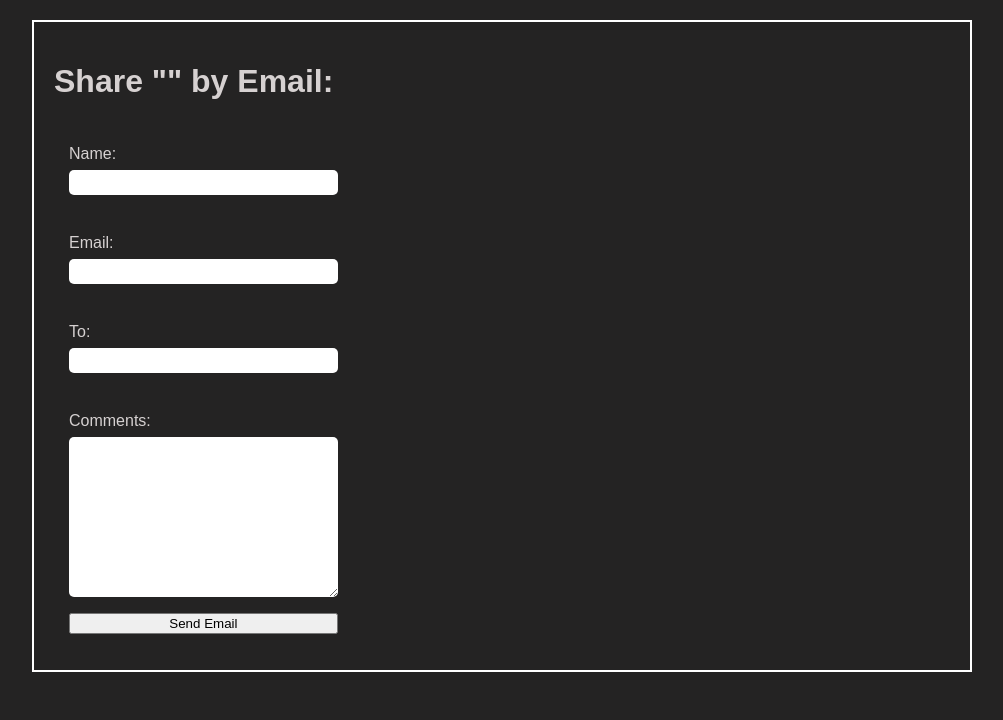
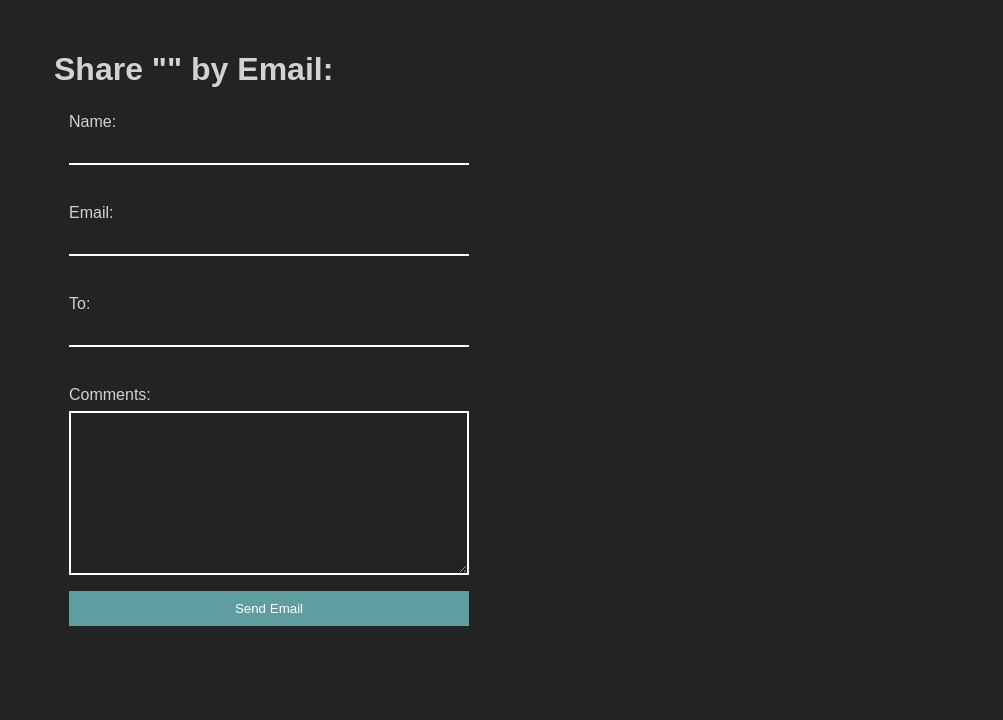
Before and after one commit to devShakib015/myBLog, a Django app: template mysite/blog/templates/blog/share.html in a window 1280 px wide. Shown: the part 80-800 px from the top of the page, without its empty margins (138-1141 px from the left). Run offline with Django 3.2, Linux system fonts and the light colour scheme; the template is opened without the code that fills it: values that come from a table or form of the project are taken from there, others are empty.

Commit message:
Updated upto adding tags

```diff
--- a/mysite/blog/models.py
+++ b/mysite/blog/models.py
@@ -1,6 +1,7 @@
 from django.db import models
 from django.utils import timezone
 from django.contrib.auth.models import User
+from taggit.managers import TaggableManager
 
 # Create your models here.
 class Post(models.Model):
@@ -17,6 +18,7 @@
     created = models.DateTimeField(auto_now_add=True)
     updated = models.DateTimeField(auto_now=True)
     status = models.CharField(max_length=10, choices=STATUS, default='draft')
+    tags = TaggableManager()
 
     class Meta:
         ordering = ('-publish',)
--- a/mysite/blog/static/css/blog.css
+++ b/mysite/blog/static/css/blog.css
@@ -12,7 +12,12 @@
 
 a{
     text-decoration: none;
+    color: teal;
+}
+
+a:hover{
     color: white;
+    transition: 0.5s;
 }
 
 body{
@@ -33,7 +38,9 @@
 #brand{
     width: 50%;
     text-align: center;
-
+}
+#brand a{
+    color: white;
 }
 #navbar{
     width: 50%;
@@ -49,15 +56,24 @@
     font-size: 20px;
 }
 
+#navbar ul a{
+    color: white;
+}
+
 #navbar ul a:hover{
-    color: rgb(20, 20, 20);
+    color: rgb(0, 0, 0);
 }
 
 #content{
     width: 70%;
-    border: 2px solid white;
     margin: 20px auto;
+    padding: 10px;
+}
+
+.post_card{
+    box-shadow: 0 0 3px 2px black;
     padding: 20px;
+    margin-bottom: 25px;
 }
 
 #welcome{
@@ -66,7 +82,7 @@
 }
 
 .link_title{
-    color: wheat;
+    color: cadetblue;
 }
 
 .link_title:hover{
@@ -78,7 +94,7 @@
 }
 
 .pagination-position a{
-    color: turquoise;
+    color: cadetblue;
 }
 
 .pagination-position a:hover{
@@ -86,11 +102,12 @@
 }
 
 form{
+    margin-top: -20px;
     padding-left: 15px;
     line-height: 2;
+    width: 400px;
     display: flex;
     flex-direction: column;
-    width: 30%;
 }
 form p{
     display: flex;
@@ -98,17 +115,33 @@
 }
 
 .button{
-    width: auto;
     justify-self: end;
     border: none;
     padding: 10px;
     color: white;
-    background: teal;
+    background: cadetblue;
 }
 
-form p input, textarea {
-	border: none;
-	width: 100%;
-	padding: 5px;
-	border-radius: 5px;
+.button:hover{
+    color: black;
+    background: white;
+    transition: 0.5s;
 }
+
+form p input{
+    border: transparent;
+	border-bottom: 2px solid white;
+    width: 100%;
+    background: transparent;
+    padding: 5px;
+    color: white;
+}
+
+form p textarea{
+    border: transparent;
+	border: 2px solid white;
+    width: 100%;
+    background: transparent;
+    padding: 5px;
+    color: white;
+}
--- a/mysite/blog/templates/blog/post_detail.html
+++ b/mysite/blog/templates/blog/post_detail.html
@@ -2,6 +2,7 @@
 {% block title %}{{ post.title }}{% endblock title %}
     {% block content %}
         <h1>{{ post.title }}</h1>
+        <p>Tags: {{ post.tags.all|join:", "}}</p>
         <small>Written by {{ post.author }} - {{ post.publish }}</small>
         <p>{{ post.body|linebreaks }}</p>
         <p>
@@ -25,14 +26,14 @@
 
         {% if new_comment %}
             <h3>Your comment has been added</h3>
-            <h2>Add another comment.</h2>
+            <h2>Add another comment:</h2>
             <form action="." method="post">
                 {% csrf_token %}
                 {{ comment_form.as_p }}
                 <input class="button" type="submit" value="Add Comment">
             </form>
         {% else %}
-            <h2>Add a new comment.</h2>
+            <h2>Add a new comment:</h2>
             <form action="." method="post">
                 {% csrf_token %}
                 {{ comment_form.as_p }}
--- a/mysite/blog/templates/blog/share.html
+++ b/mysite/blog/templates/blog/share.html
@@ -11,7 +11,7 @@
             <form action="." method="post">
                 {% csrf_token %}
                 {{ form.as_p }}
-                <input type="submit" value="Send Email">
+                <input class="button" type="submit" value="Send Email">
             </form>
         {% endif %}
     {% endblock content %}
--- a/mysite/blog/urls.py
+++ b/mysite/blog/urls.py
@@ -5,7 +5,8 @@
 
 urlpatterns = [
     path('', views.index, name='index'),
-    path('blog/', views.PostListView.as_view(), name='post_list'),
+    path('blog/', views.post_list, name='post_list'),
+    path('blog/tag/<slug:tag_slug>/', views.post_list, name='post_list_by_tag'),
     path('<slug:posts>/', views.post_detail, name='post_detail'),
     path('<int:post_id>/share/', views.post_share, name='post_share')
 ]
--- a/mysite/mysite/settings.py
+++ b/mysite/mysite/settings.py
@@ -32,6 +32,7 @@
 
 INSTALLED_APPS = [
     'blog.apps.BlogConfig',
+    'taggit',
     'django.contrib.admin',
     'django.contrib.auth',
     'django.contrib.contenttypes',
```
Also changed, not shown: mysite/blog/templates/blog/post_list.html (+23 -5 lines), mysite/blog/views.py (+26 -5 lines), mysite/blog/migrations/0004_post_tags.py (added).
